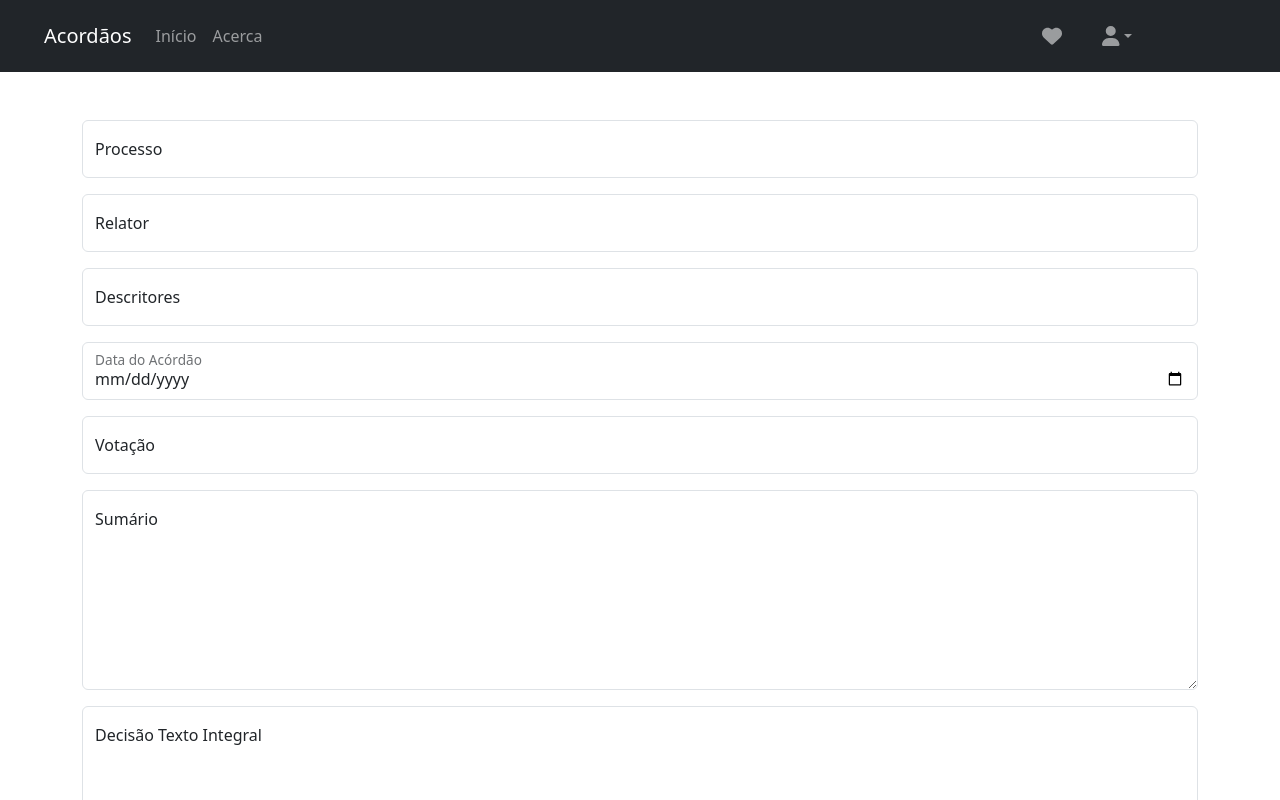
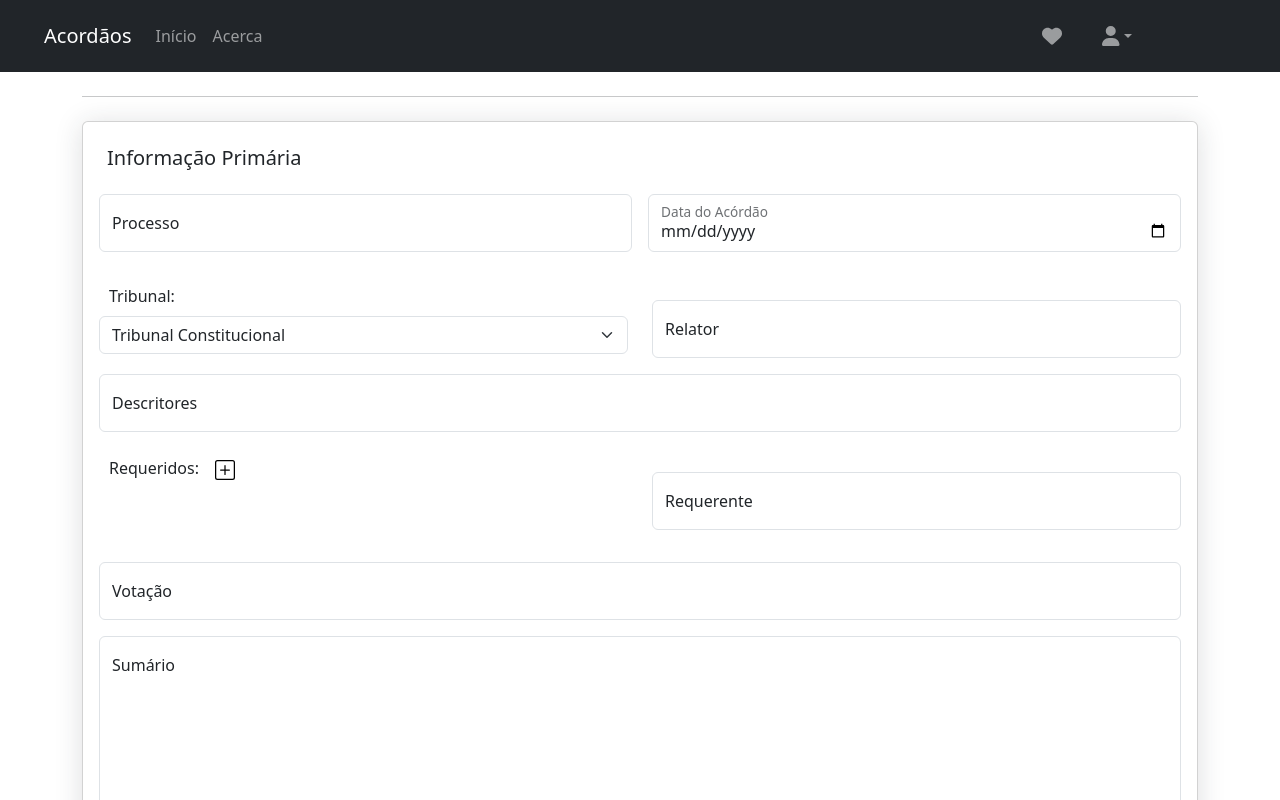
Before and after one commit to GVarelaa/ENGWEB2023-Projeto, a React (Create React App) app in the folder react-interface/: page /insert in a window 1280 px wide. Shown: the top 800 px of the page. Built offline with nearby package versions, Linux system fonts and the light colour scheme; sample sign-in values are in the browser's storage.

Commit message:
alteraçoes no formulario de inserçao

```diff
--- a/react-interface/src/pages/Insert.js
+++ b/react-interface/src/pages/Insert.js
@@ -1,36 +1,62 @@
 import NavBar from '../components/NavBar'
 import { useState } from 'react'
-import { Container, Button, Form, FloatingLabel } from 'react-bootstrap'
+import { Link } from 'react-router-dom'
+import { Container, Button, Form, FloatingLabel, Col, Row, Card } from 'react-bootstrap'
+import { Trash3, PlusSquare } from 'react-bootstrap-icons'
 import { ToastContainer, toast } from 'react-toastify'
 import axios from 'axios'
 
 var env = require('../config/env')
 
-function Insert(){
+function Insert() {
+    const [names, setNames] = useState([]);
+
     const [processo, setProcesso] = useState("")
+    const [data, setData] = useState("")
+    const [tribunal, setTribunal] = useState("")
     const [relator, setRelator] = useState("")
     const [descritores, setDescritores] = useState([])
-  const [data, setData] = useState("")
+    const [requerente, setRequerente] = useState("")
+    const [requerido, setRequerido] = useState([])
+    const [seccao, setSeccao] = useState("")
     const [votacao, setVotacao] = useState("")
+    const [decisao, setDecisao] = useState("")
+    const [meio_processual, setMeioProcessual] = useState("")
+    const [area_tematica, setAreaTematica] = useState([])
+    const [area_tematica2, setAreaTematica2] = useState([])
+    const [n_convencional, setNConvencional] = useState("")
+    const [n_doc, setNDoc] = useState("")
+    const [privacidade, setPrivacidade] = useState("")
     const [sumario, setSumario] = useState("")
     const [texto_integral, setTextoIntegral] = useState("")
-  const [tribunal, setTribunal] = useState("")
-  const [decisao, setDecisao] = useState("")
-  const [meio_processual, setMeioProcessual] = useState("")
+    const [data_entrada, setDataEntrada] = useState("")
+
     const [legislacao_nacional, setLegislacaoNacional] = useState("")
     const [legislacao_comunitaria, setLegislacaoComunitaria] = useState("")
     const [legislacao_estrangeira, setLegislacaoEstrangeira] = useState("")
-  const [area_tematica, setAreaTematica] = useState("")
-  const [area_tematica2, setAreaTematica2] = useState("")
     const [referencias, setReferencias] = useState("")
     const [jurisp_nacional, setJurispNacional] = useState("")
     const [jurisp_internacional, setJurispInternacional] = useState("")
+    const [jurisp_estrangeira, setJurispEstrangeira] = useState("")
+    const [jurisp_constitucional, setJurispConstitucional] = useState("")
+    const [jursip_outra, setJurispOutra] = useState("")  //Outra Jurisprudência
+    const [objeto, setObjeto] = useState("")
+    const [doutrina, setDoutrina] = useState("")
+    const [referencias_a_pareceres, setReferenciasAPareceres] = useState("")
+    const [apendice, setApendice] = useState("")
+    const [dataApendice, setDataApendice] = useState("")
+    const [indicacoes_eventuais, setIndicacoesEventuais] = useState("")
+    const [reclamacoes, setReclamacoes] = useState("")
+    const [apenso, setApenso] = useState("")
+    const [dataDecisao, setDataDecisao] = useState("")
+    const [tribunal2, setTribunal2] = useState("")
+
+    const [recurso, setRecurso] = useState("")
     const [tribunal_recorrido, setTribunalRecorrido] = useState("")
     const [proc_tribunal_recorrido, setProcTribunalRecorrido] = useState("")
     const [ref_processo, setRefProcesso] = useState("")
-  const [indicacoes_eventuais, setIndicacoesEventuais] = useState("")
-  const [n_convencional, setNConvencional] = useState("")
-  const [n_doc, setNDoc] = useState("")
+
+    const [info_auxiliar, setInfoAuxiliar] = useState("")
 
     const handleSubmit = (event) => {
         event.preventDefault()
@@ -73,47 +99,120 @@ function Insert(){
             })
     }
 
+
+    const handleNameChange = (e, index) => {
+        const updatedNames = [...names];
+        updatedNames[index] = e.target.value;
+        setNames(updatedNames);
+    }
+
+
+    const handleAddName = () => {
+        const updatedNames = [...names];
+        updatedNames.push('');
+        setNames(updatedNames);
+    }
+
+
+    const handleRemoveName = (index) => {
+        const updatedNames = [...names];
+        updatedNames.splice(index, 1);
+        setNames(updatedNames);
+    }
+
+
     return (
         <>
-      <ToastContainer/>
-      <NavBar/>
+            <ToastContainer />
+            <NavBar />
             <Container>
+                <hr className="mt-4 mb-4" />
+                <Card className='d-flex justify-content-center' style={{ 'box-shadow': '0 0.15rem 1.75rem 0 rgb(33 40 50 / 15%)' }} >
+                    <Card.Title className="mx-4 mt-4"> Informação Primária </Card.Title>
+                    <Card.Body>
                         <Form onSubmit={handleSubmit}>
-          <FloatingLabel className="mt-5 mb-3 form-outline" label="Processo">
+                            <Row className="gx-3 mb-3">
+                                <Col md={6}>
+                                    <FloatingLabel className="mb-3 form-outline" label="Processo">
                                         <Form.Control type="text" placeholder="Processo" value={processo} onChange={(e) => setProcesso(e.target.value)} />
                                     </FloatingLabel>
-
-          <FloatingLabel className="mb-3 form-outline" label="Relator">
+                                </Col>
+                                <Col md={6}>
+                                    <FloatingLabel className="mb-3 form-outline" label="Data do Acórdão">
+                                        <Form.Control type="date" placeholder="Data do Acórdão" value={data} onChange={(e) => setData(e.target.value)} />
+                                    </FloatingLabel>
+                                </Col>
+                            </Row>
+                            <Row>
+                                <Col md={6}>
+                                    { /* MUDAR PARA LER DA BASE DE DADOS */}
+                                    <Form.Group className="mb-3">
+                                        <Form.Label style={{ marginLeft: '10px' }}>Tribunal:</Form.Label>
+                                        <Col>
+                                            <Form.Select>
+                                                <option value="atco1">Tribunal Constitucional</option>
+                                                <option value="jcon">Tribunal dos Conflitos</option>
+                                                <option value="jdgpj">Direção Geral da Política de Justiça</option>
+                                                <option value="jsta">Supremo Tribunal Administrativo</option>
+                                                <option value="jstj">Supremo Tribunal de Justiça</option>
+                                                <option value="jtca">Tribunal Central Administrativo Sul</option>
+                                                <option value="jtcampca">Tribunal Central Administrativo Sul Contencioso Administrativo</option>
+                                                <option value="jtcampt">Tribunal Central Administrativo Sul Contencioso Tributário</option>
+                                                <option value="jtcn">Tribunal Central Administrativo Norte</option>
+                                                <option value="jtrc">Tribunal da Relação de Coimbra</option>
+                                                <option value="jtre">Tribunal da Relação de Évora</option>
+                                                <option value="jtrg">Tribunal da Relação de Guimarães</option>
+                                                <option value="jtrl">Tribunal da Relação de Lisboa</option>
+                                                <option value="jtrp">Tribunal da Relação de Porto</option>
+                                            </Form.Select>
+                                        </Col>
+                                    </Form.Group>
+                                </Col>
+                                <Col md={6}>
+                                    <FloatingLabel className="mb-3 mt-3 form-outline" label="Relator">
                                         <Form.Control type="text" placeholder="Relator" value={relator} onChange={(e) => setRelator(e.target.value)} />
                                     </FloatingLabel>
+                                </Col>
+                            </Row>
 
-          { /* meter isto em lista (varias labels) */ }
+                            { /* meter isto em lista (varias labels) */}
                             <FloatingLabel className="mb-3 form-outline" label="Descritores">
                                 <Form.Control type="text" placeholder="Descritores" value={descritores} onChange={(e) => setDescritores(e.target.value)} />
                             </FloatingLabel>
 
-          <FloatingLabel className="mb-3 form-outline" label="Data do Acórdão">
-            <Form.Control type="date" placeholder="Data do Acórdão" value={data} onChange={(e) => setData(e.target.value)} />
+                            <Row>
+                                <Col md={6} className="mt-2">
+                                    <Form.Label style={{ marginLeft: '10px' }}>Requeridos:</Form.Label>
+                                    {names.map((name, index) => (
+                                        <div key={index}>
+                                            <Col className="mb-2 t d-flex align-items-center">
+                                                <Form.Control type="text" placeholder="Inserir Requerido" value={name} onChange={(e) => handleNameChange(e, index)} />
+                                                <Link><Trash3 size={20} color='black' className='mx-3' onClick={() => handleRemoveName(index)} /></Link>
+                                            </Col>
+                                        </div>
+                                    ))}
+                                    <Link><PlusSquare size={20} color='black' className="mx-3" onClick={handleAddName} /></Link>
+                                </Col>
+                                <Col md={6}>
+                                    <FloatingLabel className="mb-3 mt-4 form-outline" label="Requerente">
+                                        <Form.Control type="text" placeholder="Requerente" value={requerente} onChange={(e) => setRequerente(e.target.value)} />
                                     </FloatingLabel>
+                                </Col>
+                            </Row>
 
-          <FloatingLabel className="mb-3 form-outline" label="Votação">
+                            <FloatingLabel className="mb-3 mt-3 form-outline" label="Votação">
                                 <Form.Control type="text" placeholder="Votação" value={votacao} onChange={(e) => setVotacao(e.target.value)} />
                             </FloatingLabel>
 
                             <FloatingLabel className="mb-3 form-outline" label="Sumário">
-            <textarea class="form-control" style={{height: '200px'}} placeholder="Sumário" value={sumario} onChange={(e) => setSumario(e.target.value)} />
+                                <textarea class="form-control" style={{ height: '200px' }} placeholder="Sumário" value={sumario} onChange={(e) => setSumario(e.target.value)} />
                             </FloatingLabel>
 
                             <FloatingLabel className="mb-3 form-outline" label="Decisão Texto Integral">
-            <textarea class="form-control" style={{height:'200px'}} placeholder="Decisão Texto Integral" value={texto_integral} onChange={(e) => setTextoIntegral(e.target.value)} />
+                                <textarea class="form-control" style={{ height: '200px' }} placeholder="Decisão Texto Integral" value={texto_integral} onChange={(e) => setTextoIntegral(e.target.value)} />
                             </FloatingLabel>
 
-          { /* maybe lista com os tribunais */ }
-          <FloatingLabel className="mb-3 form-outline" label="Tribunal">
-            <Form.Control type="text" placeholder="Tribunal" value={tribunal} onChange={(e) => setTribunal(e.target.value)} />
-          </FloatingLabel>
-
-          { /* radio buttons ou lista tmbm */ }
+                            { /* radio buttons ou lista tmbm */}
                             <FloatingLabel className="mb-3 form-outline" label="Decisão">
                                 <Form.Control type="text" placeholder="Decisão" value={decisao} onChange={(e) => setDecisao(e.target.value)} />
                             </FloatingLabel>
@@ -167,7 +266,7 @@ function Insert(){
                             </FloatingLabel>
 
                             <FloatingLabel className="mb-3 form-outline" label="Indicações Eventuais">
-            <textarea class="form-control" style={{height: '200px'}} placeholder="Indicações Eventuais" value={indicacoes_eventuais} onChange={(e) => setIndicacoesEventuais(e.target.value)} />
+                                <textarea class="form-control" style={{ height: '200px' }} placeholder="Indicações Eventuais" value={indicacoes_eventuais} onChange={(e) => setIndicacoesEventuais(e.target.value)} />
                             </FloatingLabel>
 
                             <FloatingLabel className="mb-3 form-outline" label="Nº Convencional">
@@ -182,6 +281,8 @@ function Insert(){
                                 <Button type="submit" variant="outline-dark">Registar</Button>
                             </div>
                         </Form>
+                    </Card.Body>
+                </Card>
             </Container>
         </>
     )
```
Lines whose indentation alone changed are shown as unchanged.
